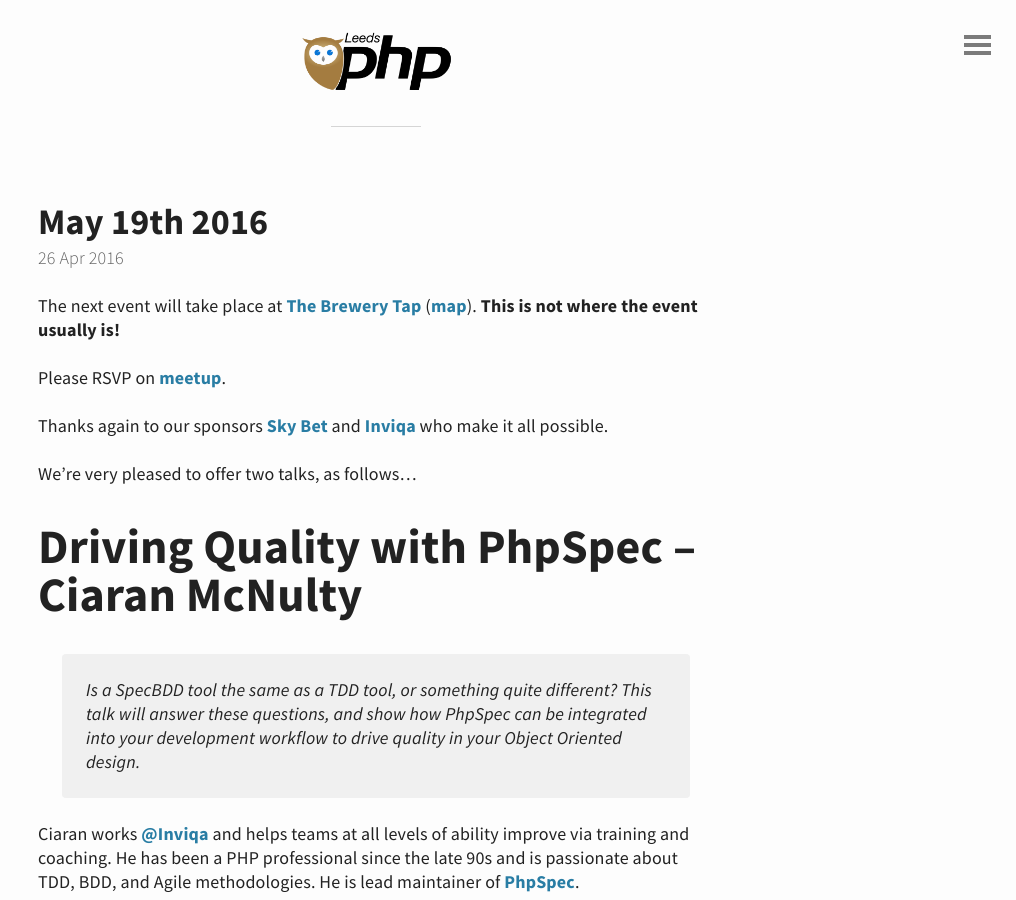
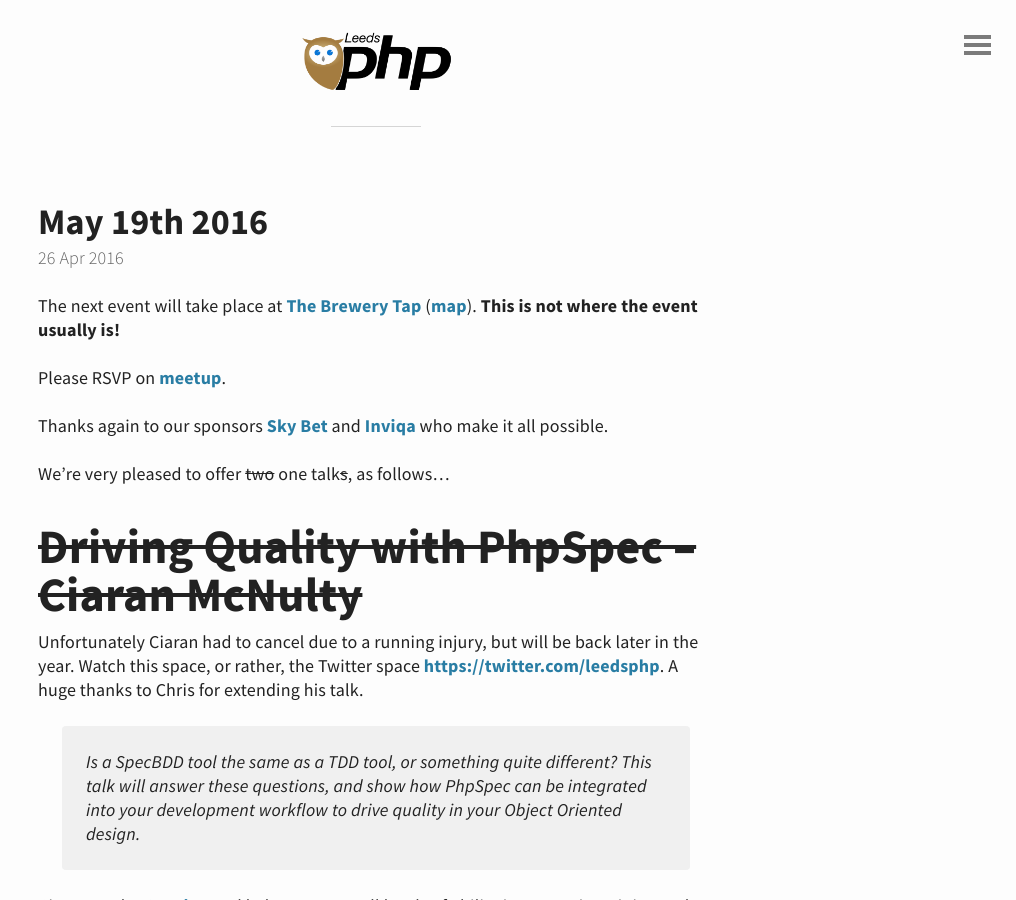
Before and after one commit to Ireaurora/LeedsPHP, a Jekyll site: the page built from _posts/2016-04-26-may-2016.md, in a window 1280 px wide and 900 px high. Shown: the whole window, without its empty margins (264-1280 px from the left). Built offline with Jekyll 4.4.1, drawn with Linux system fonts in a browser that asks for light colours; comment, search, counter and statistics services are not loaded.

Commit message:
Strikeout Ciaran's talk

```diff
--- a/_posts/2016-04-26-may-2016.md
+++ b/_posts/2016-04-26-may-2016.md
@@ -12,9 +12,11 @@
 
 Thanks again to our sponsors [Sky Bet](http://skybetcareers.com/about-us) and [Inviqa](http://inviqa.com/) who make it all possible.
 
-We're very pleased to offer two talks, as follows…
+We're very pleased to offer ~~two~~ one talk~~s~~, as follows…
 
-# Driving Quality with PhpSpec – Ciaran McNulty
+# ~~Driving Quality with PhpSpec – Ciaran McNulty~~
+
+Unfortunately Ciaran had to cancel due to a running injury, but will be back later in the year. Watch this space, or rather, the Twitter space [https://twitter.com/leedsphp](@leedsphp). A huge thanks to Chris for extending his talk.
 
 > Is a SpecBDD tool the same as a TDD tool, or something quite different? This talk will answer these questions, and show how PhpSpec can be integrated into your development workflow to drive quality in your Object Oriented design.
 
```
